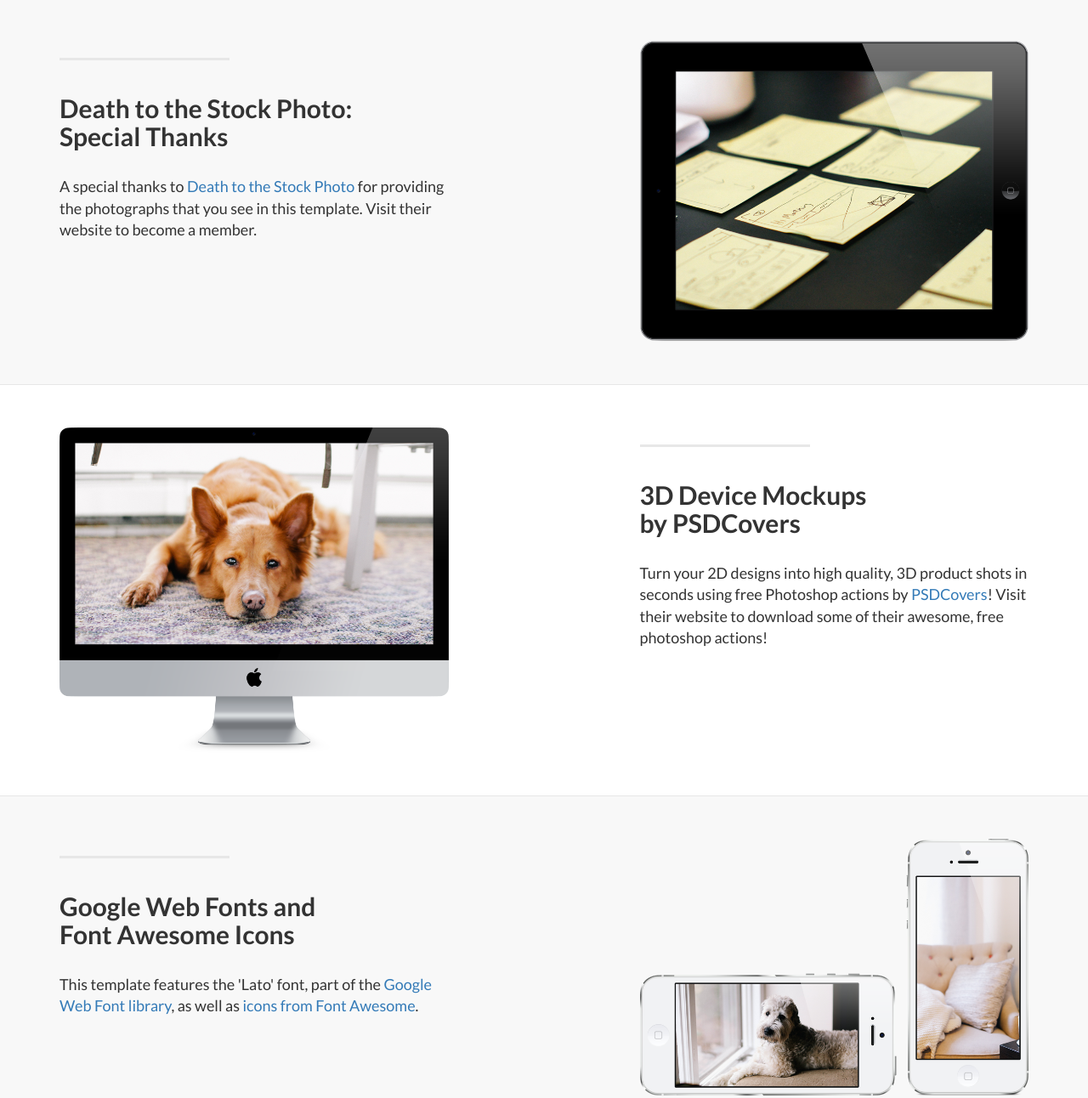
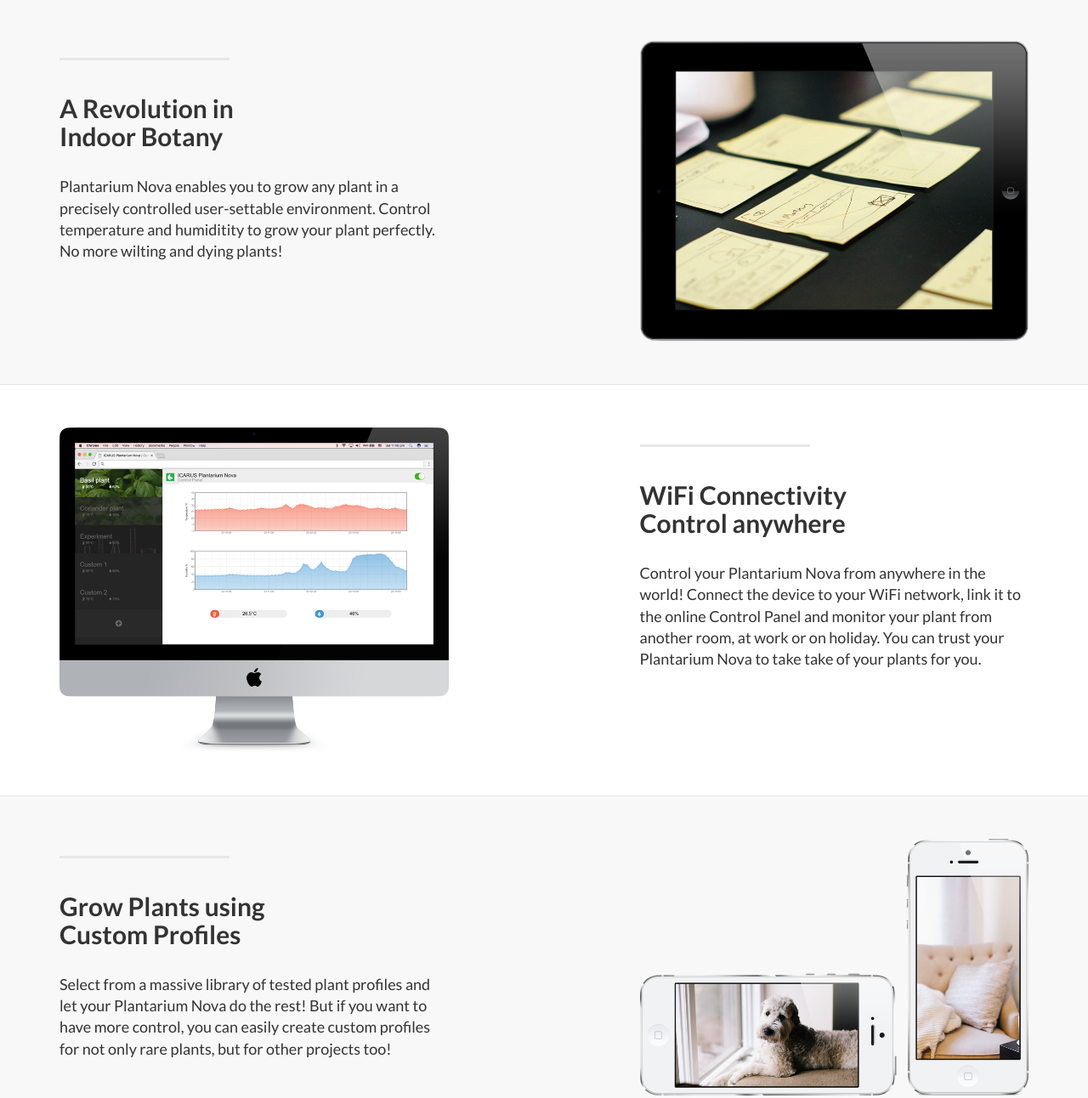
Before and after one commit to al2114/icarus, a plain HTML site: page docs/index.html in a window 1280 px wide. Shown: the part 856-2148 px from the top of the page at 85% size. Drawn offline with Linux system fonts and the light colour scheme.

Commit message:
Updated webpage with CPimg and temp text

```diff
--- a/docs/index.html
+++ b/docs/index.html
@@ -107,8 +107,8 @@
                 <div class="col-lg-5 col-sm-6">
                     <hr class="section-heading-spacer">
                     <div class="clearfix"></div>
-                    <h2 class="section-heading">Death to the Stock Photo:<br>Special Thanks</h2>
-                    <p class="lead">A special thanks to <a target="_blank" href="http://join.deathtothestockphoto.com/">Death to the Stock Photo</a> for providing the photographs that you see in this template. Visit their website to become a member.</p>
+                    <h2 class="section-heading">A Revolution in<br> Indoor Botany</h2>
+                    <p class="lead">Plantarium Nova enables you to grow any plant in a precisely controlled user-settable environment. Control temperature and humiditity to grow your plant perfectly. No more wilting and dying plants!</p>
                 </div>
                 <div class="col-lg-5 col-lg-offset-2 col-sm-6">
                     <img class="img-responsive" src="img/ipad.png" alt="">
@@ -129,11 +129,11 @@
                 <div class="col-lg-5 col-lg-offset-1 col-sm-push-6  col-sm-6">
                     <hr class="section-heading-spacer">
                     <div class="clearfix"></div>
-                    <h2 class="section-heading">3D Device Mockups<br>by PSDCovers</h2>
-                    <p class="lead">Turn your 2D designs into high quality, 3D product shots in seconds using free Photoshop actions by <a target="_blank" href="http://www.psdcovers.com/">PSDCovers</a>! Visit their website to download some of their awesome, free photoshop actions!</p>
+                    <h2 class="section-heading">WiFi Connectivity<br>Control anywhere</h2>
+                    <p class="lead">Control your Plantarium Nova from anywhere in the world! Connect the device to your WiFi network, link it to the online Control Panel and monitor your plant from another room, at work or on holiday. You can trust your Plantarium Nova to take take of your plants for you.</p>
                 </div>
                 <div class="col-lg-5 col-sm-pull-6  col-sm-6">
-                    <img class="img-responsive" src="img/dog.png" alt="">
+                    <img class="img-responsive" src="img/CPimg.png" alt="">
                 </div>
             </div>
 
@@ -151,8 +151,8 @@
                 <div class="col-lg-5 col-sm-6">
                     <hr class="section-heading-spacer">
                     <div class="clearfix"></div>
-                    <h2 class="section-heading">Google Web Fonts and<br>Font Awesome Icons</h2>
-                    <p class="lead">This template features the 'Lato' font, part of the <a target="_blank" href="http://www.google.com/fonts">Google Web Font library</a>, as well as <a target="_blank" href="http://fontawesome.io">icons from Font Awesome</a>.</p>
+                    <h2 class="section-heading">Grow Plants using<br>Custom Profiles</h2>
+                    <p class="lead">Select from a massive library of tested plant profiles and let your Plantarium Nova do the rest! But if you want to have more control, you can easily create custom profiles for not only rare plants, but for other projects too!<a></p>
                 </div>
                 <div class="col-lg-5 col-lg-offset-2 col-sm-6">
                     <img class="img-responsive" src="img/phones.png" alt="">
--- a/web_server/webserver.js
+++ b/web_server/webserver.js
@@ -17,7 +17,7 @@ var curr_data = {
 
 // Begin MQTT Client to handle device data
 
-var client = mqtt.connect('mqtt://localhost');
+var client = mqtt.connect('mqtt://192.168.0.10');
 
 client.on('connect', function() {
 	console.log("Web client connected!");
```
Also changed, not shown: docs/img/CPimg.PNG (added), docs/img/CPimg1.PNG (added), 1 other file.
